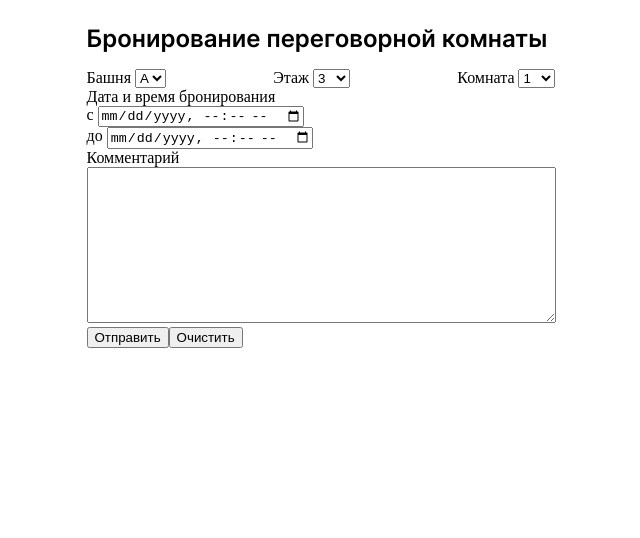
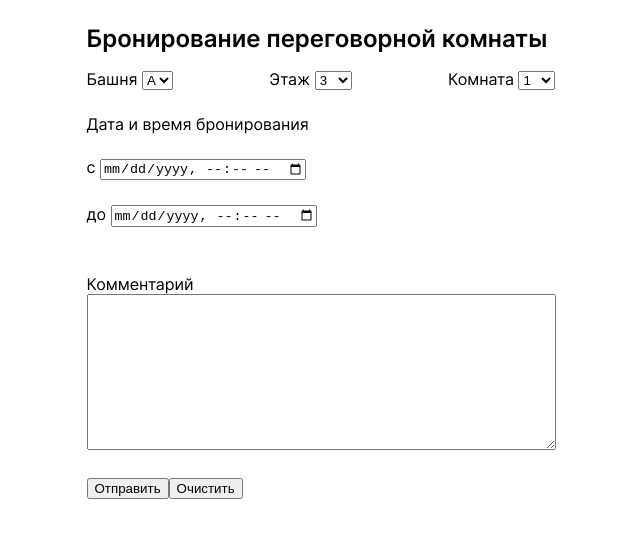
Before and after one commit to zZENNn/VKB2B, a plain HTML site: page index.html in a window 1280 px wide. Shown: the whole page, without its empty margins (319-959 px from the left). Drawn offline with Linux system fonts and the light colour scheme.

Commit message:
Добавил margin'ы, сделал вертикальным блокам один класс, перенёс названия классов в id

```diff
--- a/index.html
+++ b/index.html
@@ -13,7 +13,7 @@
         <div class="form">
             <h1>Бронирование переговорной комнаты</h1>
             <form action="">
-                <div class="upperFields">
+                <div class="block" id="upperFields">
                     <div class="select">
                         <label for="tower">Башня
                             <select name="tower">
@@ -70,18 +70,18 @@
                         </label>
                     </div>
                 </div>
-                <div class="dateTime">
-                    <label>Дата и время бронирования</label>
-                    <label>c   <input type="datetime-local" id="startTime"></label>
-                    <label>до  <input type="datetime-local" id="endTime">
+                <div class="block" id="dateTime">
+                    <label class="datetimeRows">Дата и время бронирования</label>
+                    <label class="datetimeRows">c   <input type="datetime-local" id="startTime"></label>
+                    <label class="datetimeRows">до  <input type="datetime-local" id="endTime">
                     </label>
                 </div>
-                <div class="comment">
+                <div class="block" id="comment">
                     <label for="commentTextArea">Комментарий</label><br>
                     <textarea name="commentTextArea" cols="80" rows="10"></textarea>
 
                 </div>
-                <div class="buttonRow">
+                <div class="block" id="buttonRow">
                     <button>Отправить</button><button>Очистить</button>
                 </div>
             </form>
--- a/styles.css
+++ b/styles.css
@@ -2,7 +2,10 @@
     font-family: Inter;
     src: url(./Inter-VariableFont_slnt\,wght.ttf);
 }
-
+html{
+    font-family: Inter;
+    scroll-behavior: unset;
+}
 h1{
     font-family: Inter;
     font-weight: 600;
@@ -23,7 +26,15 @@ h1{
     justify-content: space-evenly;
 }
 
-.upperFields{
+.block{
+    margin-bottom: 5%;
+}
+
+.datetimeRows{
+    margin-bottom: 5%;
+}
+
+#upperFields{
     display: flex;
     flex-direction: row;
     justify-content: space-between;
@@ -36,7 +47,7 @@ h1{
 
 }
 
-.dateTime{
+#dateTime{
     display: flex;
     flex-direction: column;
 }
```
